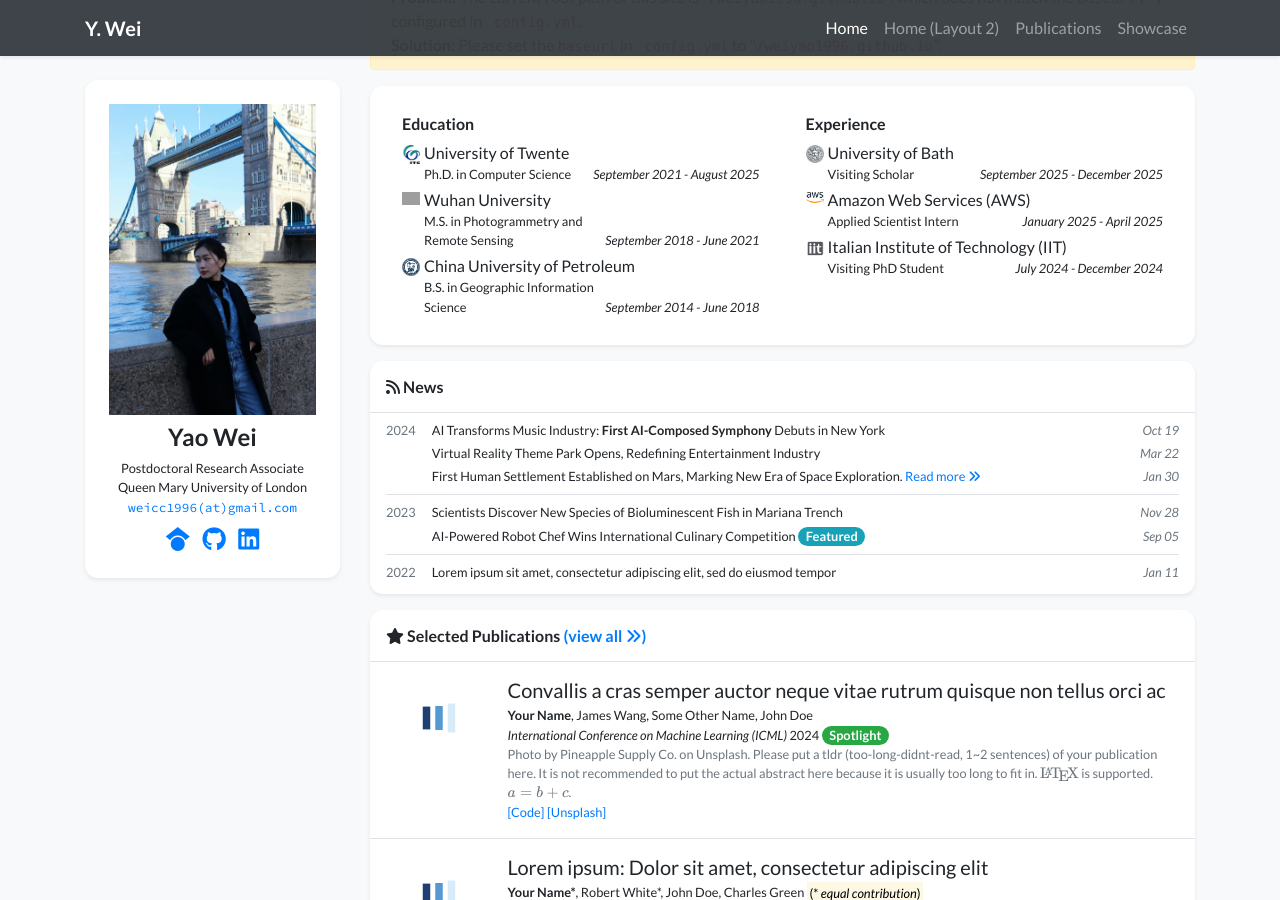
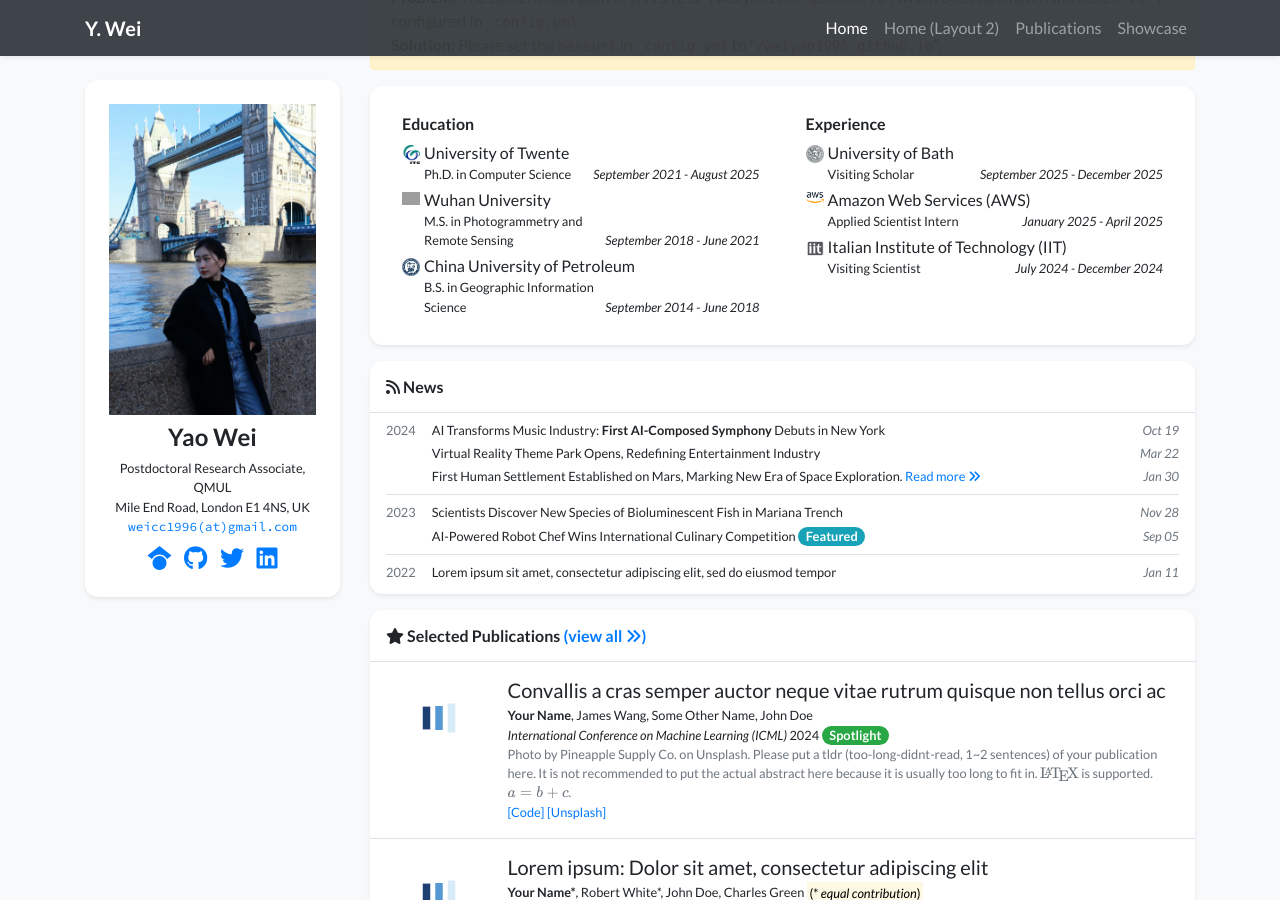
Before and after one commit to weiyao1996/weiyao1996.github.io, a Jekyll site: the page built from index.html, in a window 1280 px wide and 900 px high, scrolled down 558 px. Built offline with Jekyll 4.4.1, drawn with Linux system fonts in a browser that asks for light colours; nearby versions of some CDN libraries; a style sheet for code colours, icons or effects is not loaded; grey boxes are pictures that could not be loaded.

Commit message:
Update profile.yml

```diff
--- a/_data/profile.yml
+++ b/_data/profile.yml
@@ -3,8 +3,8 @@ secondary_name: ""
 navbar_name: "Y. Wei"
 
 positions:
-- name: Postdoctoral Research Associate
-- name: Queen Mary University of London
+- name: Postdoctoral Research Associate, QMUL
+- name: Mile End Road, London E1 4NS, UK
   logo: /assets/images/badges/QMUL.png  # Logo is optional
 
 
@@ -12,7 +12,7 @@ email: "weicc1996@gmail.com"
 # cv_link: link-to-your-cv-file
 gscholar: NYYC2JwAAAAJ  # This is an example, replace it with your own Google Scholar ID
 github: weiyao1996
-# twitter: your_twitter_id  # Do not include the '@' symbol
+twitter: Cecilia_Yao_WEI  # Do not include the '@' symbol
 # wechat_qrcode: /assets/images/etc/wechat.jpg
 # wechat_prompt: >-
 #   Please tell me your <strong>name</strong> and <strong>affiliation</strong> (current or past) when adding my wechat. Thanks!
@@ -66,7 +66,7 @@ experience:
 
 - name: Italian Institute of Technology (IIT)
   logo: /assets/images/badges/IIT.png
-  position: Visiting PhD Student
+  position: Visiting Scientist
   date: July 2024 - December 2024
 
 # awards:
```
